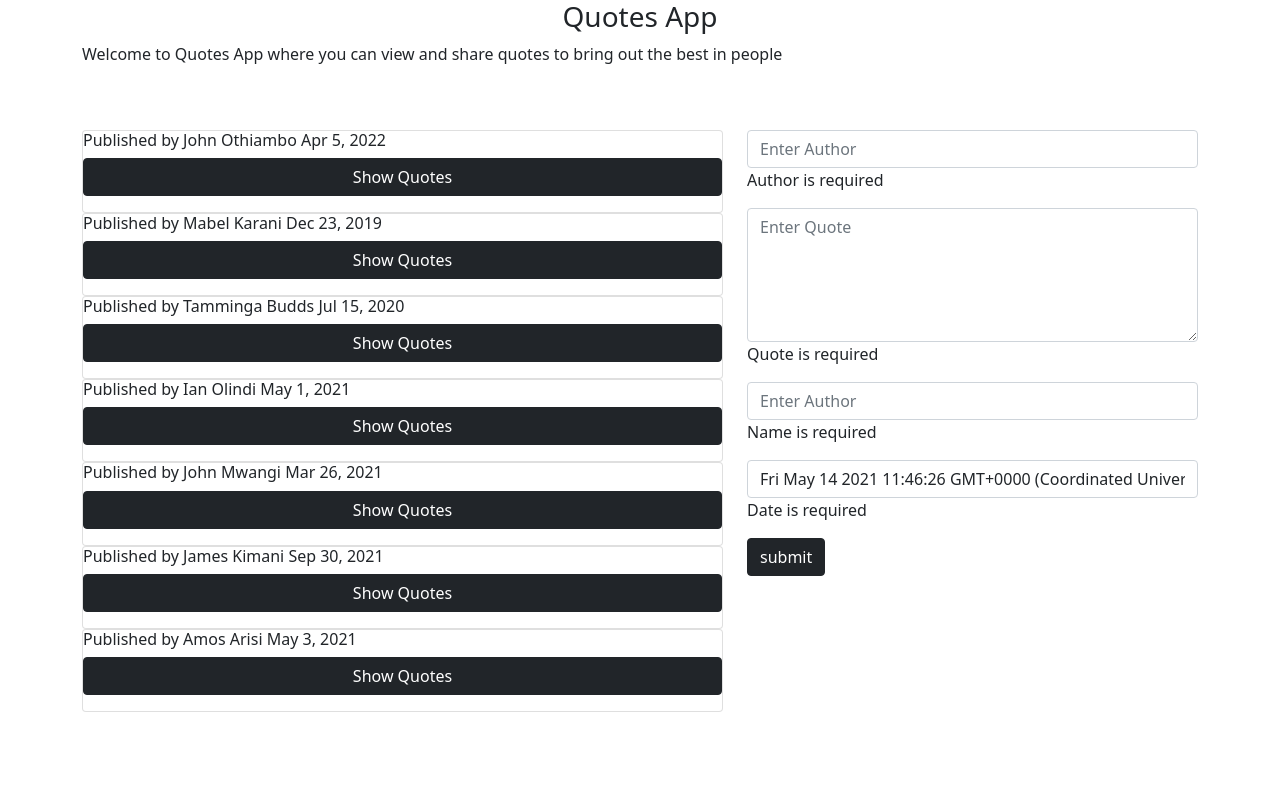
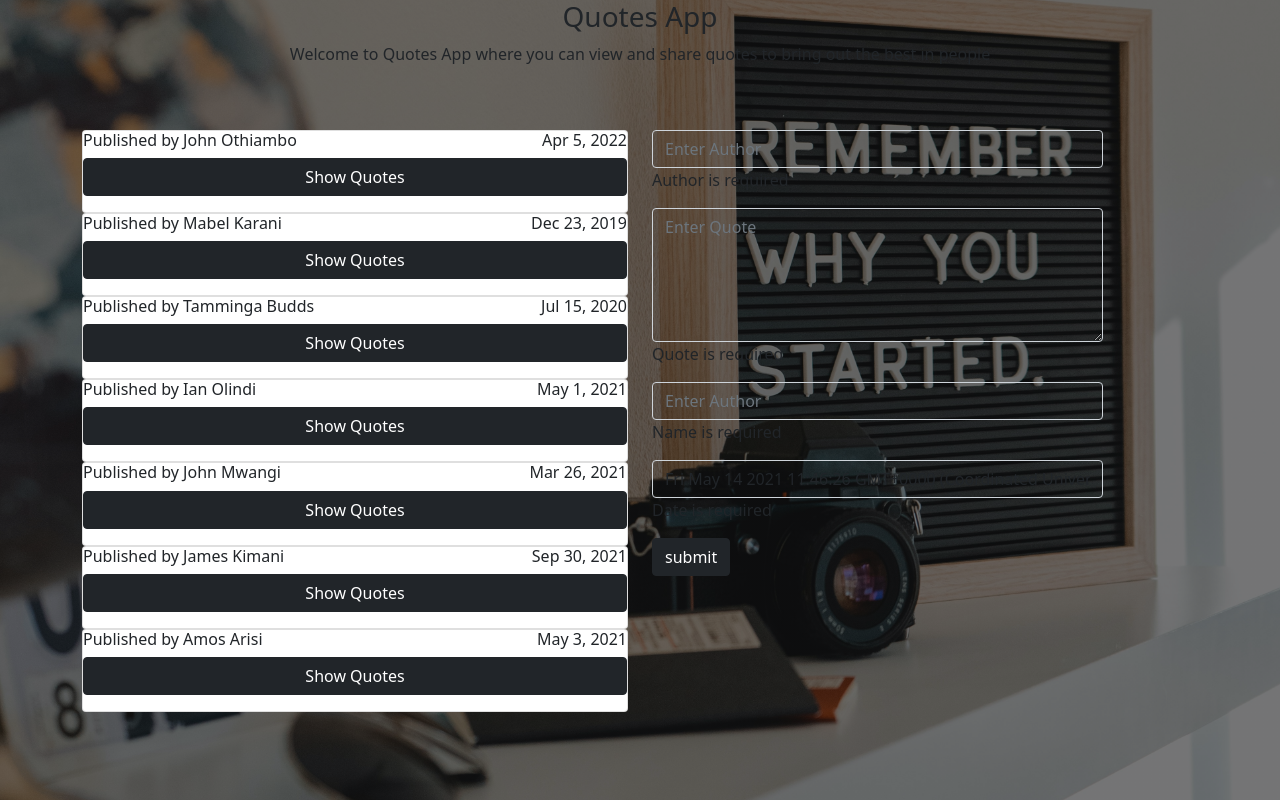
Before and after one commit to budds300/Quote-app, an Angular app: page / in a window 1280 px wide. Built offline with nearby package versions, Linux system fonts and the light colour scheme.

Commit message:
background image

```diff
--- a/package.json
+++ b/package.json
@@ -19,6 +19,7 @@
     "@angular/platform-browser-dynamic": "~12.0.0",
     "@angular/router": "~12.0.0",
     "bootstrap": "^5.0.1",
+    "bootstrap-icons": "^1.5.0",
     "popper": "^1.0.1",
     "rxjs": "~6.6.0",
     "tslib": "^2.1.0",
--- a/src/app/app.component.css
+++ b/src/app/app.component.css
@@ -0,0 +1,10 @@
+body{
+    background-image: linear-gradient(rgba(0,0,0,0.5),rgba(0,0,0,0.5))url("/cristofer-jeschke-NSKP7Gwa_I0-unsplash.jpg");
+}
+h6{
+    display: flex;
+    justify-content: space-between;
+}
+.header{
+    text-align: center;
+}
--- a/src/app/app.component.html
+++ b/src/app/app.component.html
@@ -4,7 +4,7 @@
         <p>Welcome to Quotes App where you can view and share quotes to bring out the best in people</p>
     </div>
 <div class="row pt-5">
-    <div class="col-md-7">
+    <div class="col-md-6">
         <div class="card pb-3" *ngFor = 'let quote of quoteEntry; let i = index'>
             <h6> <span class="Name">Published by {{quote.submittedName}}</span> <span class="date"> {{quote.Date|date}} </span></h6>
             <app-quote-message *ngIf='quote.showDetails' [message]='quote' (removeQuote)='removeItem($event,i)'></app-quote-message>
--- a/src/app/quote-message/quote-message.component.css
+++ b/src/app/quote-message/quote-message.component.css
@@ -1 +1,4 @@
 i{cursor:pointer;}
+.far:hover{
+    background-color: blue;
+}
--- a/src/app/quote-message/quote-message.component.html
+++ b/src/app/quote-message/quote-message.component.html
@@ -2,7 +2,7 @@
     <p class="mb-0">{{message.entryQuote}} </p>
     <footer class="blockquote-footer pt-3"> {{message.author}} </footer>
     <div>
-        <i class="far fa-thumbs-up border p-3"(click)='upVote()'> </i> {{numberOfLikes}}
+        <i class=" bi bi-hand-thumbs-down pl-3 border p-3"(click)='upVote()'> </i> {{numberOfLikes}}
         <i class="far fa-thumbs-down pl-3 border p-3" (click)= 'downVote()'></i> {{numberOfDislikes}}
         <i class="far fa-trash-alt pl-3 border p-3" (click)='quoteDelete(true)'></i>
     </div>
--- a/src/styles.css
+++ b/src/styles.css
@@ -1,2 +1,10 @@
-@import "~bootstrap/dist/css/bootstrap.css"
+@import "~bootstrap/dist/css/bootstrap.css";
 /* You can add global styles to this file, and also import other style files */
+body{
+    background-image: linear-gradient(rgba(0,0,0,0.5),rgba(0,0,0,0.5)),url(./assets/cristofer-jeschke-NSKP7Gwa_I0-unsplash.jpg);
+    background-position: center;
+    background-size: cover;
+    background-repeat:no-repeat;
+    background-attachment: fixed;
+
+}
```
Also changed, not shown: src/assets/cristofer-jeschke-NSKP7Gwa_I0-unsplash.jpg (added), 1 other file (tests, documents, lock files or other folders).
